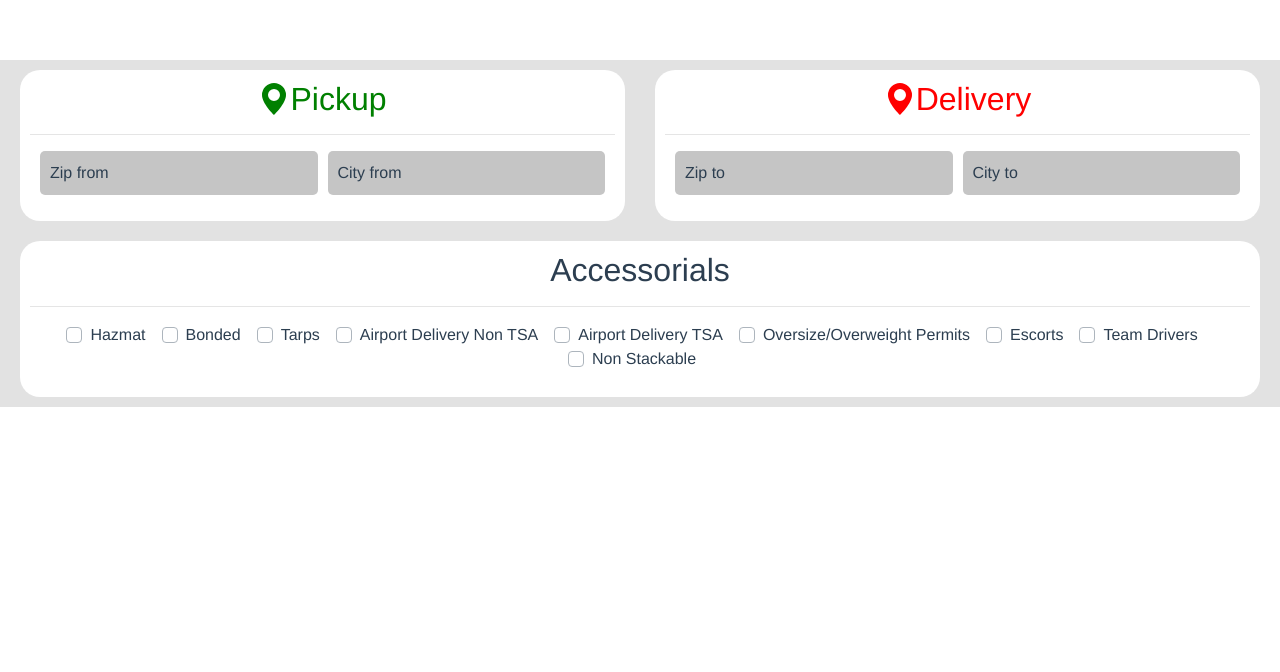
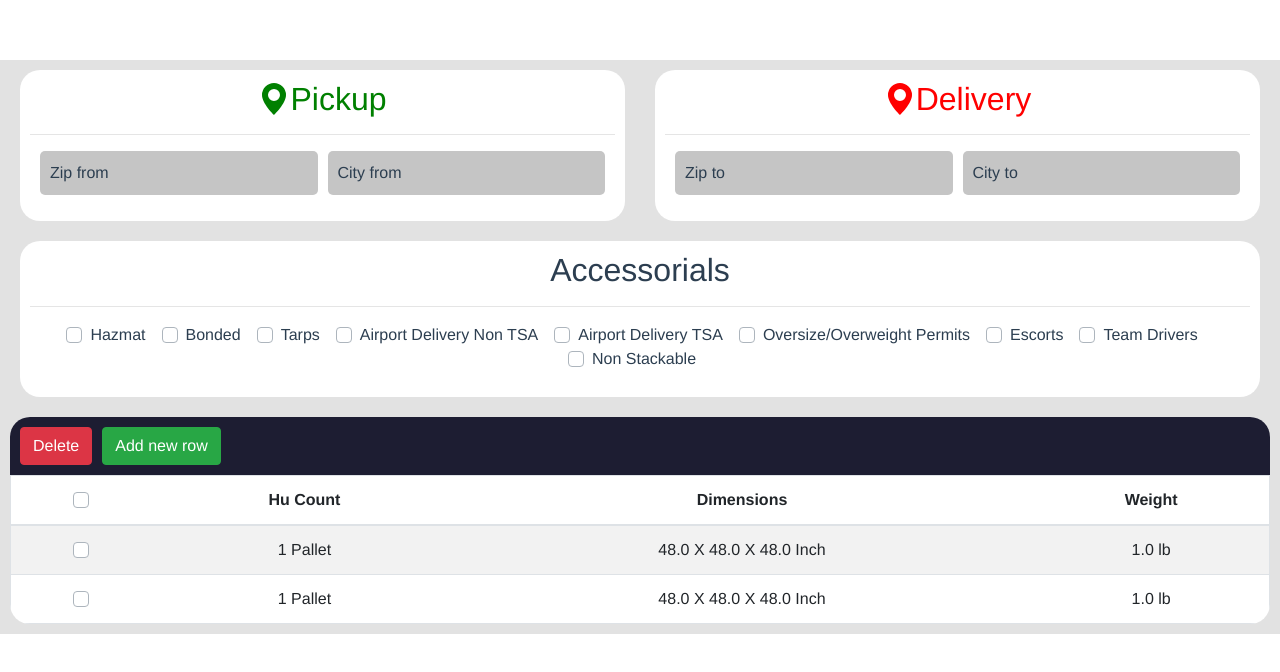
Before and after one commit to manuugm/prueba-guane, a Vue app: page / in a window 1280 px wide. Shown: the top 672 px of the page. Built offline with nearby package versions, Linux system fonts and the light colour scheme.

Commit message:
Create HaulTable component

```diff
--- /dev/null
+++ b/src/components/HaulTable.vue
@@ -0,0 +1,124 @@
+<template>
+  <div class="haul-table">
+    <div class="haul-table__buttons">
+      <b-button
+        class="haul-table__button"
+        variant="danger"
+        @click="deleteSelected"
+        >Delete</b-button
+      >
+      <b-button variant="success" @click="addNewRow">Add new row</b-button>
+    </div>
+    <b-table striped outlined hover :fields="fields" :items="items">
+      <template #head(checkbox)>
+        <b-form-checkbox
+          id="checkbox-head"
+          name="checkbox-head"
+          value="selected-all"
+          v-model="toggleAll"
+          @change="toggleAllRows"
+        ></b-form-checkbox>
+      </template>
+
+      <template #cell(checkbox)="data">
+        <b-form-checkbox
+          :id="`checkbox-${data.index}`"
+          :name="`checkbox-${data.index}`"
+          :value="data.index"
+          v-model="selected"
+        ></b-form-checkbox>
+      </template>
+    </b-table>
+  </div>
+</template>
+
+<script>
+export default {
+  name: "HaulTable",
+  data() {
+    return {
+      selected: [],
+      fields: ["checkbox", "hu_count", "dimensions", "weight"],
+      items: [
+        {
+          hu_count: "1 Pallet",
+          dimensions: "48.0 X 48.0 X 48.0 Inch",
+          weight: "1.0 lb",
+        },
+        {
+          hu_count: "1 Pallet",
+          dimensions: "48.0 X 48.0 X 48.0 Inch",
+          weight: "1.0 lb",
+        },
+      ],
+    };
+  },
+  computed: {
+    toggleAll: {
+      get() {
+        return this.selected.length === this.items.length ? "selected-all" : "";
+      },
+      set(newValue) {
+        return newValue;
+      },
+    },
+  },
+  methods: {
+    toggleAllRows() {
+      const isSelectedAll = this.selected.length === this.items.length;
+
+      if (!isSelectedAll) {
+        this.items.forEach((item, index) => {
+          const isSelected = this.selected.indexOf(index) > -1;
+
+          if (!isSelected) {
+            this.selected.push(index);
+          }
+        });
+      } else {
+        this.selected = [];
+      }
+    },
+    deleteSelected() {
+      const newItems = this.items.filter((item, index) => {
+        if (!this.selected.includes(index)) {
+          return item;
+        }
+      });
+
+      this.items = newItems;
+      this.selected = [];
+    },
+    addNewRow() {
+      const newRow = {
+        hu_count: "2 Pallet",
+        dimensions: "30.0 X 48.0 X 20.0 Inch",
+        weight: "7.0 lb",
+      };
+
+      this.items.push(newRow);
+    },
+  },
+};
+</script>
+
+<style scoped lang="scss">
+.haul-table {
+  background-color: #ffffff;
+  border-radius: 20px;
+  overflow: hidden;
+
+  .table {
+    margin-bottom: 0;
+  }
+
+  &__buttons {
+    background-color: #1d1d32;
+    text-align: left;
+    padding: 10px 10px;
+  }
+  &__button {
+    margin-right: 10px;
+  }
+}
+</style>
--- a/src/components/Hauls.vue
+++ b/src/components/Hauls.vue
@@ -7,18 +7,23 @@
     <div class="hauls__accessorials">
       <Accessorials />
     </div>
+    <div class="hauls__table">
+      <HaulTable />
+    </div>
   </div>
 </template>
 
 <script>
 import Track from "@/components/Track";
 import Accessorials from "@/components/Accessorials";
+import HaulTable from "@/components/HaulTable";
 
 export default {
   name: "Hauls",
   components: {
     Track,
     Accessorials,
+    HaulTable,
   },
 };
 </script>
@@ -44,6 +49,10 @@
   }
   &__accessorials {
     padding: 0 20px;
+    margin-bottom: 20px;
+  }
+  &__table {
+    padding: 0 10px;
   }
 }
 </style>
```
